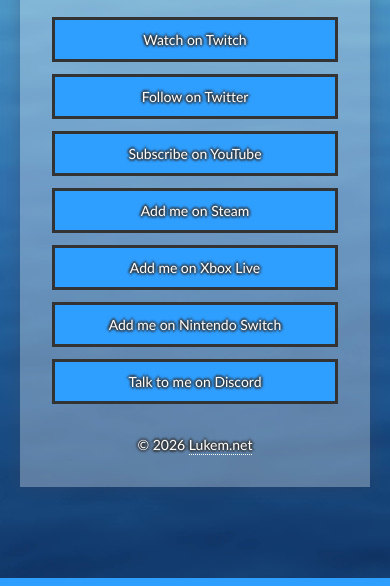
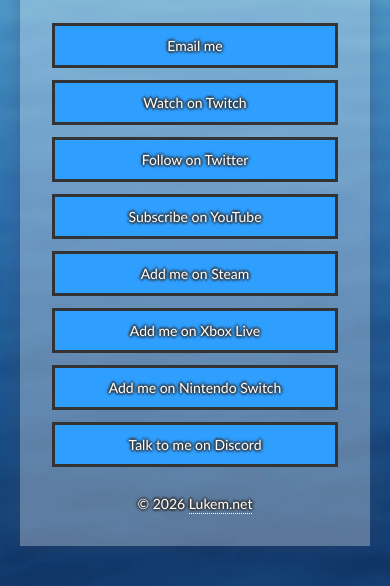
Before and after one commit to lukemsc/homepage, an Eleventy site: page src/index.njk in a window 390 px wide. Shown: the part 266-852 px from the top of the page. Built offline with nearby package versions, Linux system fonts and the light colour scheme; Eleventy itself is replaced by a stand-in of ours; files that its build step writes are made by us from their sources.

Commit message:
Add email + 2 columns (#8)

```diff
--- a/src/_data/links.json
+++ b/src/_data/links.json
@@ -1,4 +1,8 @@
 [
+  {
+    "name": "Email me",
+    "url": "mailto:lukemsc@lukem.eu"
+  },
   {
     "name": "Watch on Twitch",
     "url": "https://www.twitch.tv/lukem_sc",
--- a/src/_includes/styles/style.css
+++ b/src/_includes/styles/style.css
@@ -27,6 +27,7 @@ body {
 body,
 body * {
   transition: all 0.3s;
+  box-sizing: border-box;
 }
 
 h1 {
@@ -75,14 +76,24 @@ a {
   text-shadow: 2px 0 2px #333, 0 -2px 2px #333, 0 2px 2px #333, -2px 0 2px #333;
 }
 
+.links {
+  display: flex;
+  flex-direction: row;
+  flex-wrap: wrap;
+  justify-content: space-between;
+}
+
 a.external {
   background: #2e9eff;
   color: #fff;
   border: 3px solid #333;
   text-decoration: none;
   display: block;
+  width: calc(50% - 10px);
   font-size: 18px;
   padding: 10px;
+  margin: 10px 0;
+  box-sizing: border-box;
 }
 
 a:not(.external) {
@@ -96,10 +107,6 @@ a:not(.external):focus {
   border-bottom-style: solid;
 }
 
-a.external:not(:last-child) {
-  margin: 18px 0;
-}
-
 a.external:hover,
 a.external:focus {
   background: #333;
@@ -109,8 +116,14 @@ a.external:focus {
 p {
   font-size: 14px;
   line-height: 1.5;
-  margin: 30px 0 0;
+  margin: 20px 0 0;
   padding: 0;
+}
+
+@media screen and (max-width: 640px) {
+  a.external {
+    width: 100%;
+  }
 }
 
 @media screen and (max-width: 480px) {
@@ -123,8 +136,8 @@ p {
     font-size: 14px;
   }
 
-  a.external:not(:last-child) {
-    margin: 12px 0;
+  a.external {
+    margin: 6px 0;
   }
 
   img {
```
